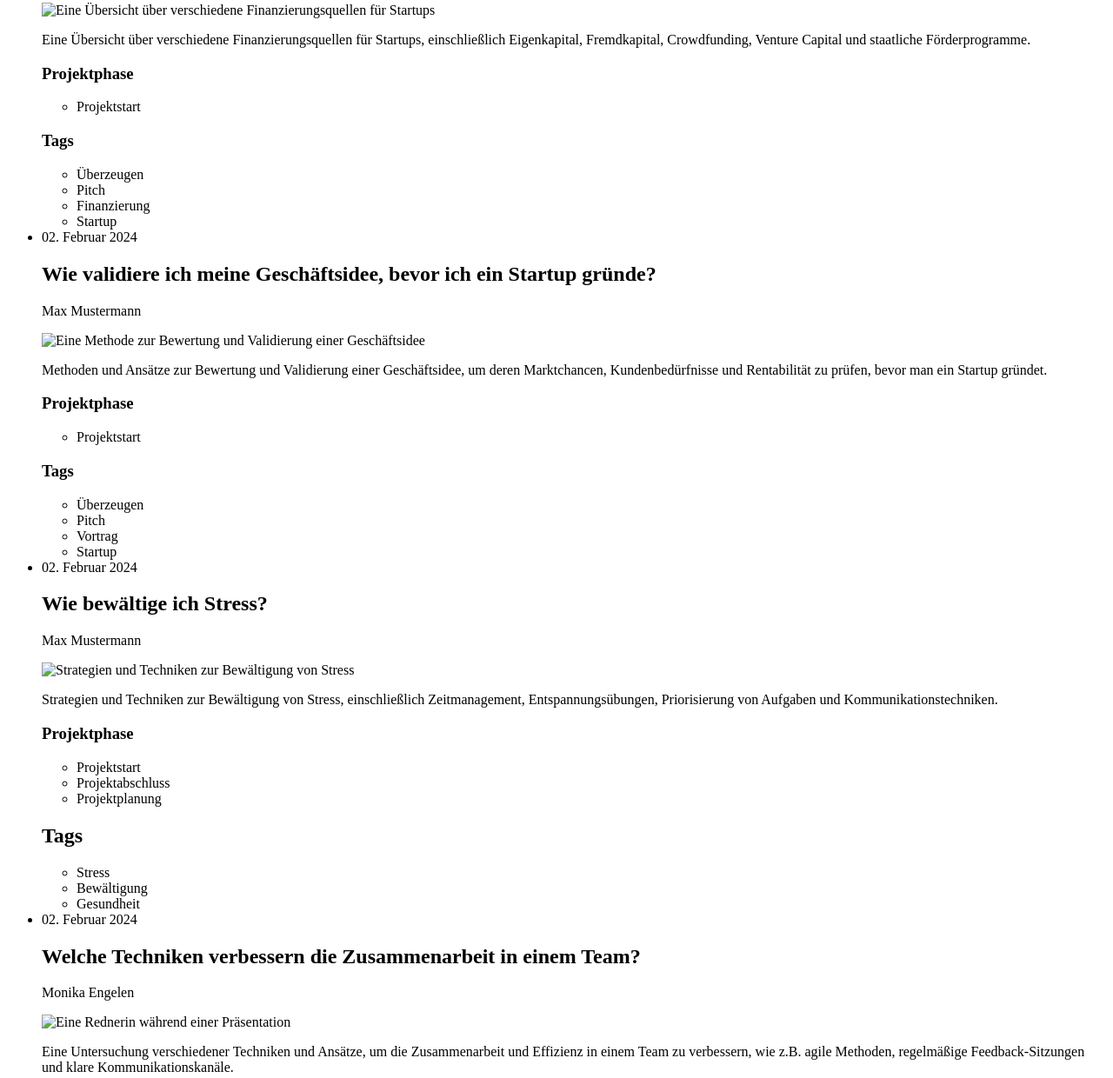
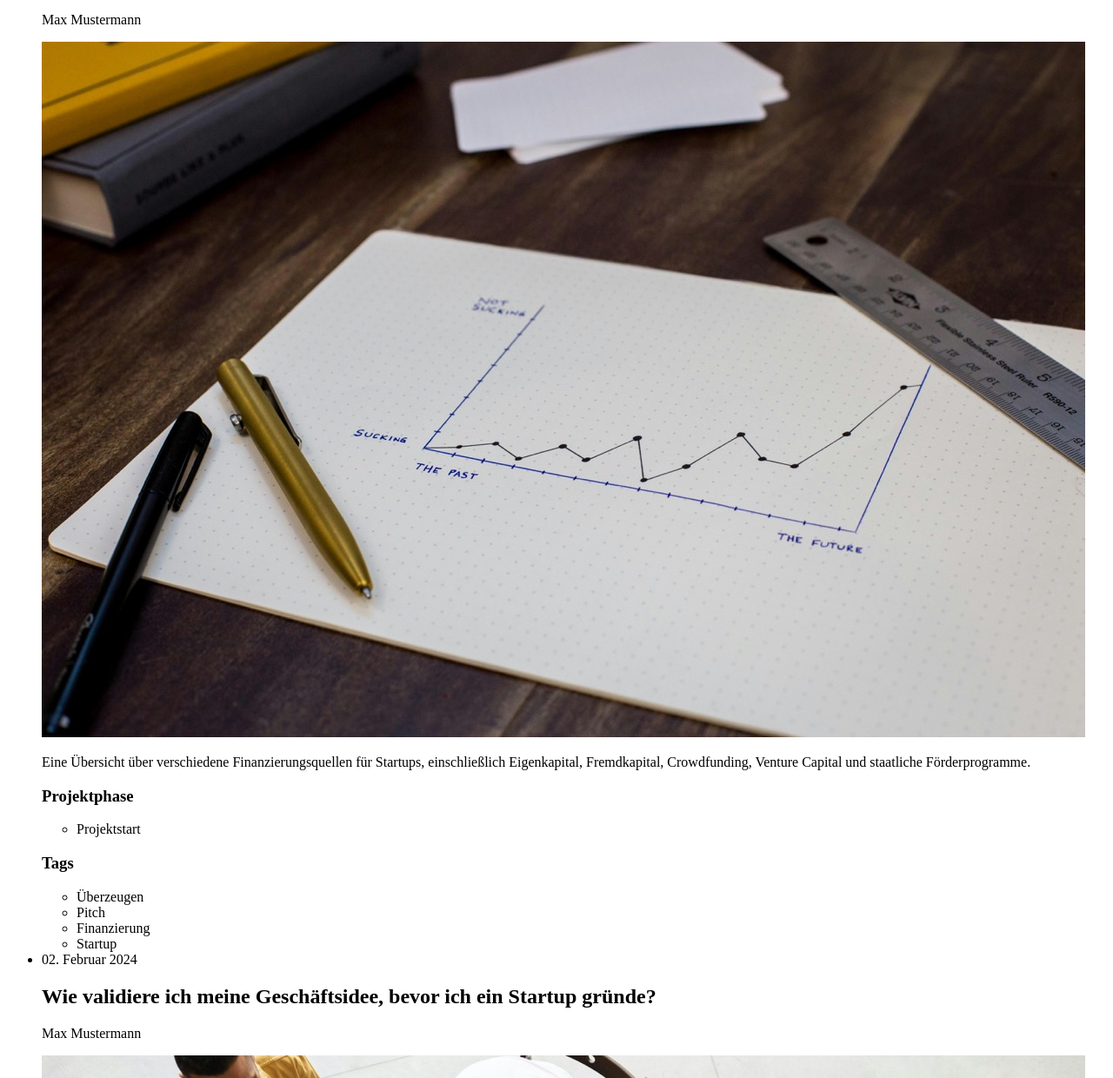
Before and after one commit to mi-classroom/fd-html-und-css-ricardotimmr, a plain HTML site: page index.html in a window 1280 px wide. Shown: the part 952-2192 px from the top of the page at 87% size. Drawn offline with Linux system fonts and the light colour scheme.

Commit message:
Images auf .assets/ geupdated

```diff
--- a/index.html
+++ b/index.html
@@ -12,7 +12,7 @@
     <header>
         <nav>
             <a href="/">
-                <h1><img src=".assets/images/p4all.png" alt="Project4Survival-Logo"></h1>
+                <h1><img src="./assets/images/p4all.png" alt="Project4Survival-Logo"></h1>
             </a>
         </nav>
     </header>
@@ -95,7 +95,7 @@
                             <h2>Welche Finanzierungsoptionen stehen einem Startup zur Verfügung?</h2>
                             <p>Max Mustermann</p>
                         </header>
-                        <img src=".assets/images/finanzen-moeglichkeiten-resized.jpg"
+                        <img src="./assets/images/finanzen-moeglichkeiten-resized.jpg"
                             alt="Eine Übersicht über verschiedene Finanzierungsquellen für Startups">
                         <p>Eine Übersicht über verschiedene Finanzierungsquellen für Startups, einschließlich
                             Eigenkapital, Fremdkapital, Crowdfunding, Venture Capital und staatliche Förderprogramme.
@@ -124,7 +124,7 @@
                             <h2>Wie validiere ich meine Geschäftsidee, bevor ich ein Startup gründe?</h2>
                             <p>Max Mustermann</p>
                         </header>
-                        <img src=".assets/images/business-idea-resized.jpg"
+                        <img src="./assets/images/business-idea-resized.jpg"
                             alt="Eine Methode zur Bewertung und Validierung einer Geschäftsidee">
                         <p>Methoden und Ansätze zur Bewertung und Validierung einer Geschäftsidee, um deren
                             Marktchancen, Kundenbedürfnisse und Rentabilität zu prüfen, bevor man ein Startup gründet.
@@ -153,7 +153,7 @@
                             <h2>Wie bewältige ich Stress?</h2>
                             <p>Max Mustermann</p>
                         </header>
-                        <img src=".assets/images/stress-managment-resized.jpg"
+                        <img src="./assets/images/stress-managment-resized.jpg"
                             alt="Strategien und Techniken zur Bewältigung von Stress">
                         <p>Strategien und Techniken zur Bewältigung von Stress, einschließlich Zeitmanagement,
                             Entspannungsübungen, Priorisierung von Aufgaben und Kommunikationstechniken.</p>
@@ -182,7 +182,7 @@
                             <h2>Welche Techniken verbessern die Zusammenarbeit in einem Team?</h2>
                             <p>Monika Engelen</p>
                         </header>
-                        <img src=".assets/images/rednerin-praesentation-resized.jpg"
+                        <img src="./assets/images/rednerin-praesentation-resized.jpg"
                             alt="Eine Rednerin während einer Präsentation">
                         <p>Eine Untersuchung verschiedener Techniken und Ansätze, um die Zusammenarbeit und Effizienz in
                             einem Team zu verbessern, wie z.B. agile Methoden, regelmäßige Feedback-Sitzungen und klare
```
